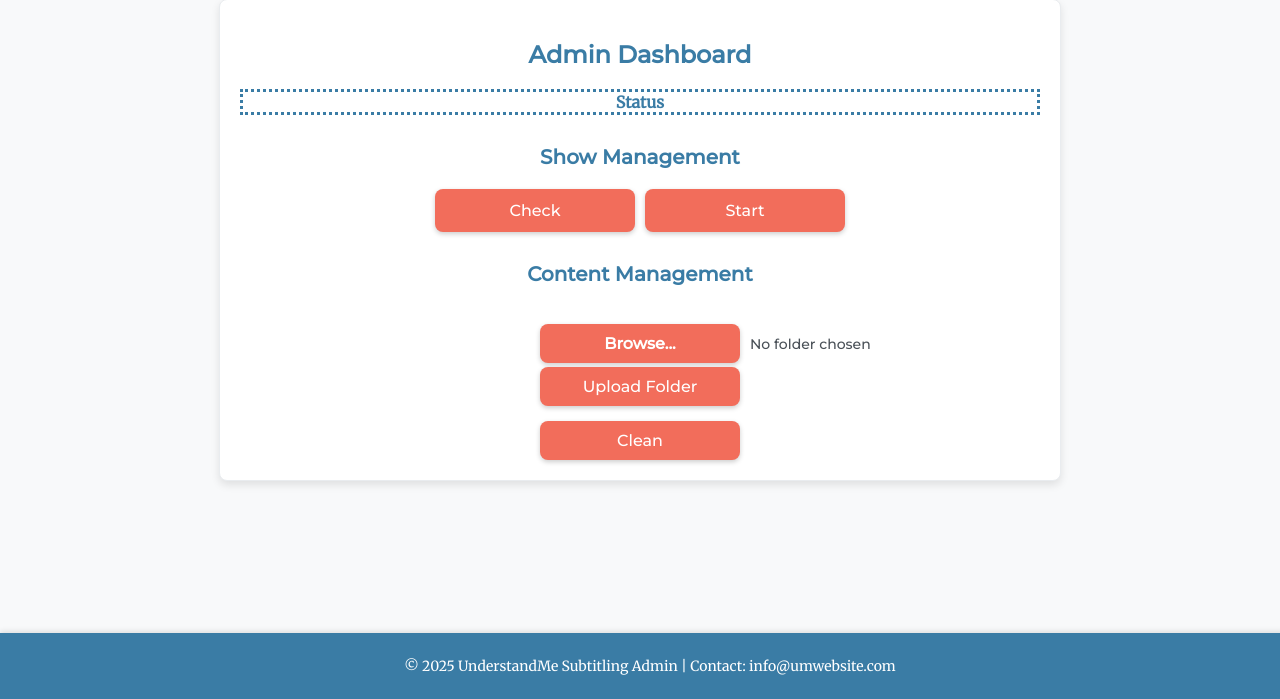
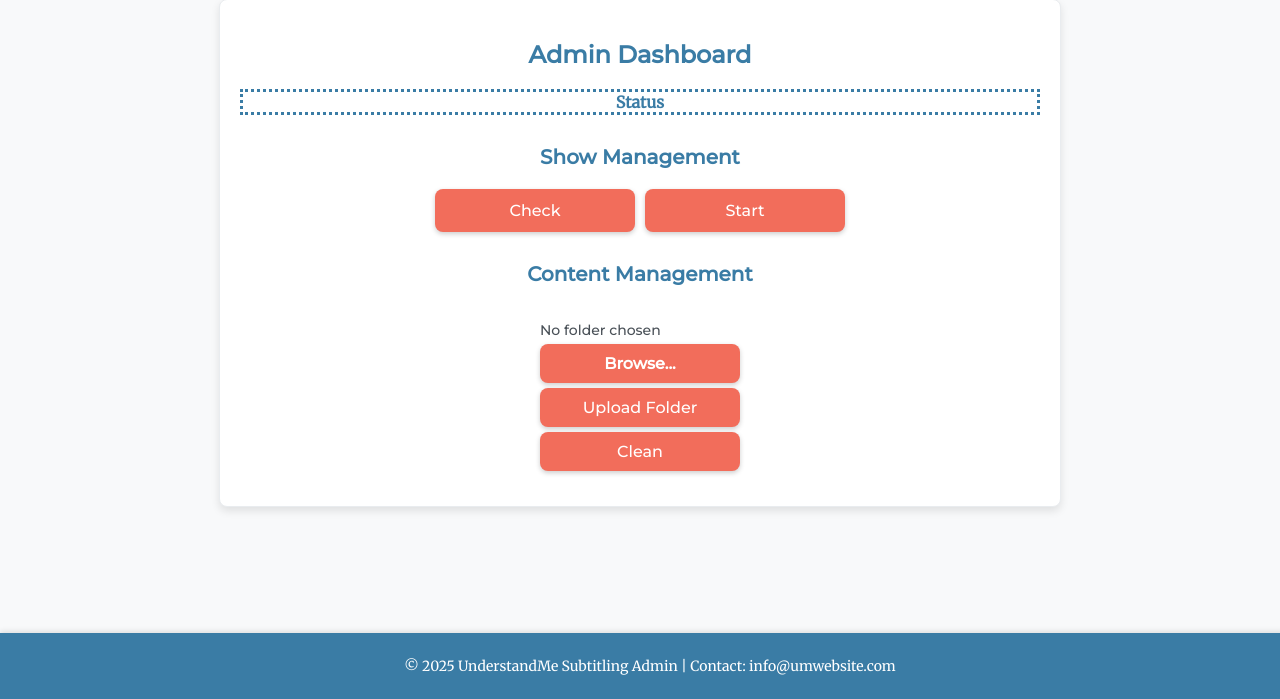
Before and after one commit to ekarpovs/th-client, a FastAPI app: page /adm/dashboard in a window 1280 px wide. Shown: the part 101-800 px from the top of the page. Run offline with FastAPI, Linux system fonts and the light colour scheme.

Commit message:
improve folder upload

```diff
--- a/static_admin/style.css
+++ b/static_admin/style.css
@@ -163,10 +163,12 @@ label {
 } */
 
 /* Hide the default input[type="file"] */
+/* Hide the default input[type="file"] */
 input[type="file"] {
     display: none; /* Hide the file input */
 }
 
+/* Style for the folder upload label and content management button */
 .custom-folder-upload label,
 .content-management button {
     display: inline-block;
@@ -193,26 +195,27 @@ input[type="file"] {
     box-shadow: 0 4px 10px rgba(0, 0, 0, 0.3); /* Deepen shadow on hover */
 }
 
-
-/* Style the file upload container */
+/* Style the folder upload container */
 .custom-folder-upload {
-    display: flex; /* Use flexbox for horizontal alignment */
-    align-items: center; /* Align items vertically to the center */
-    gap: 10px; /* Add spacing between the button and the file name */
+    display: flex;
+    flex-direction: column; /* Stack items vertically */
+    align-items: flex-start; /* Align to the left */
+    gap: 5px; /* Add spacing between folder name and "Browse..." button */
+    margin-bottom: 15px; /* Add spacing below the container */
 }
 
-
-/* Style for the file name */
+/* Style for the file name display */
 .file-name {
     font-family: 'Montserrat', sans-serif;
     font-size: 14px;
     color: #495057;
     white-space: nowrap; /* Prevents file name wrapping */
-    overflow: hidden; /* Ensures long file names are visually truncated */
+    overflow: hidden; /* Ensures long names are visually truncated */
     text-overflow: ellipsis; /* Adds ellipsis (...) for long names */
+    margin: 0; /* Reset margin */
 }
 
-/* Optional focus effect */
+/* Focus effect for input[type="file"] */
 input[type="file"]:focus + label {
     outline: 2px solid #3A7CA5;
 }
--- a/templates/dashboard.html
+++ b/templates/dashboard.html
@@ -20,13 +20,14 @@
     <form action="/adm/upload" method="post" enctype="multipart/form-data" onsubmit="return handleFolderUpload(event);">
         <!-- Folder upload configuration -->
         <div class="custom-folder-upload">
+            <p id="folderName" class="file-name">No folder chosen</p> <!-- Display folder name above -->
             <label for="folder">Browse...</label>
             <input type="file" id="folder" name="files" webkitdirectory multiple>
-            <p id="folderName" class="file-name">No folder chosen</p>
-        </div>
-        <button type="submit">Upload Folder</button>
+            <button type="submit">Upload Folder</button>
+            <button type="button" id="cleanButton">Clean</button> <!-- "Clean" button -->
+            </div>
     </form>
-    <button class="actionButton" data-endpoint="/adm/cleancont" data-result-key="message">Clean</button>
+    <!-- <button class="actionButton" data-endpoint="/adm/cleancont" data-result-key="message">Clean</button> -->
 </div>
 
 <!-- JavaScript -->
@@ -122,7 +123,7 @@ async function handleFolderUpload(event) {
         if (response.ok) {
             const data = await response.json();
             document.getElementById("resultString").innerText = data.message;
-            document.getElementById("folderName").innerText = "No folder chosen";
+            // document.getElementById("folderName").innerText = "No folder chosen";
         } else {
             document.getElementById("resultString").innerText = "Error: " + response.statusText;
         }
@@ -134,12 +135,21 @@ async function handleFolderUpload(event) {
 }
 
 // Add event listener to display selected folder contents
+// Update the folder name after upload or display "No folder chosen"
 document.getElementById("folder").addEventListener("change", function () {
     const folderContents = Array.from(this.files)
-        .map((file) => file.name)
+        .map((file) => file.webkitRelativePath.split('/')[0]) // Extract folder name
+        .filter((value, index, self) => self.indexOf(value) === index) // Remove duplicates
         .join(", ");
+
     document.getElementById("folderName").innerText = folderContents || "No folder chosen";
-    document.getElementById("resultString").innerText = "Status";
+    document.getElementById("resultString").innerText = "Status"; // Reset result string
+});
+
+// Clear the folder name when "Clean" is clicked
+document.getElementById("cleanButton").addEventListener("click", function () {
+    document.getElementById("folderName").innerText = "No folder chosen"; // Reset folder name
+    document.getElementById("resultString").innerText = "Cleaned."; // Provide feedback
 });
 </script>
 {% endblock %}
```
